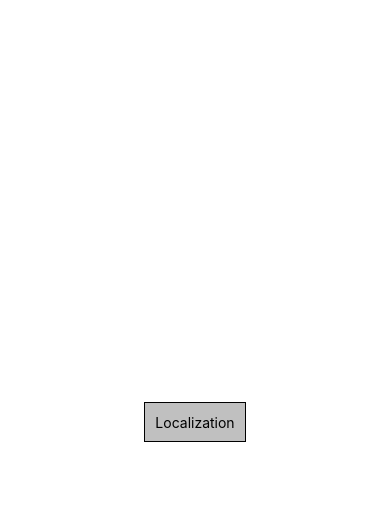
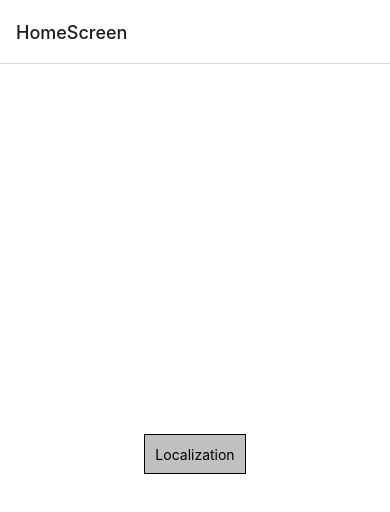
Before and after one commit to rotoxl/playground, a React Native app: screen / in a window 390 px wide. Shown: the top 512 px of the page. Built offline with nearby package versions, Linux system fonts and the light colour scheme.

Commit message:
Setup basic navigation and a couple of screens

```diff
--- a/app/navigation/Navigation.tsx
+++ b/app/navigation/Navigation.tsx
@@ -24,7 +24,7 @@ const Stack = createStackNavigator<RouteParamsList>();
 
 export const RootNavigator = () => {
   return (
-    <Stack.Navigator screenOptions={{ headerShown: false }}>
+    <Stack.Navigator screenOptions={{ headerShown: true }}>
       <Stack.Screen name="HomeScreen" component={HomeScreen} />
       <Stack.Screen name="LocalizationScreen" component={LocalizationScreen} />
     </Stack.Navigator>
```
Also changed, not shown: 1 other file (tests, documents, lock files or other folders).
